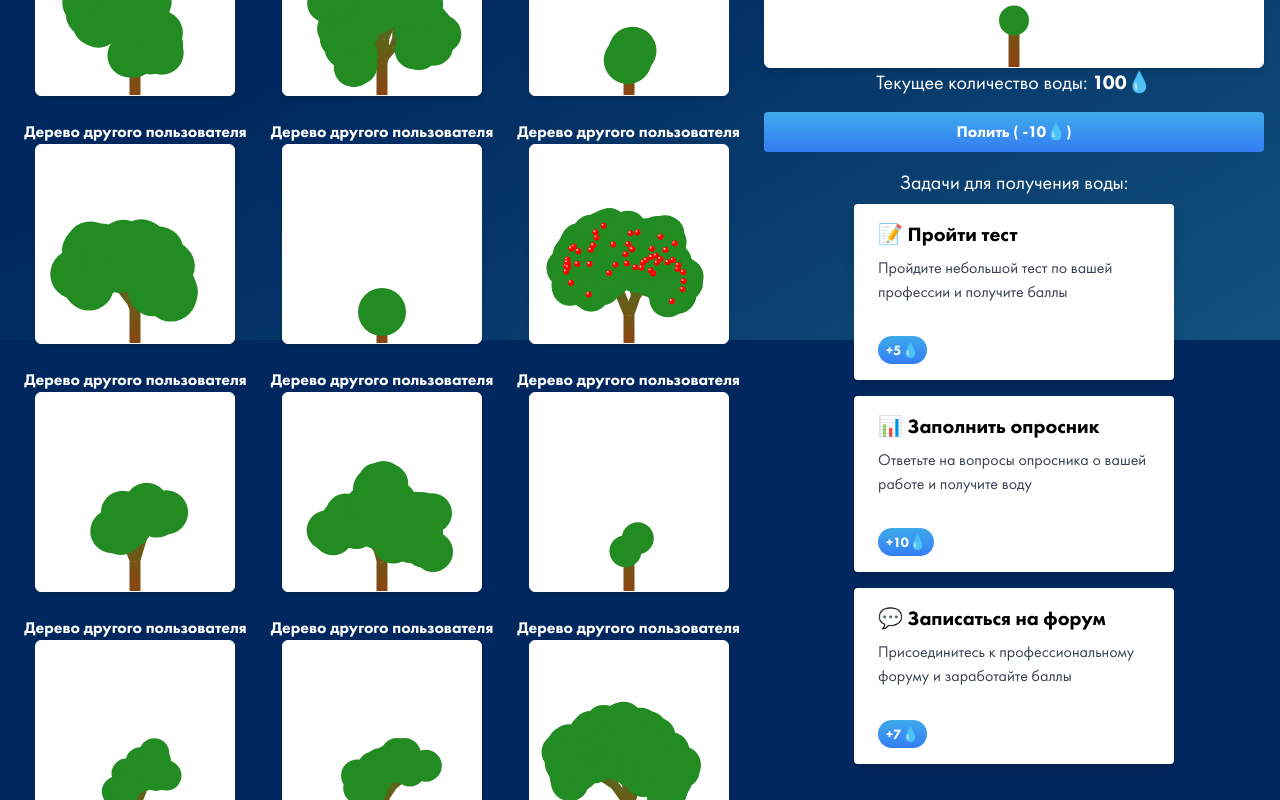
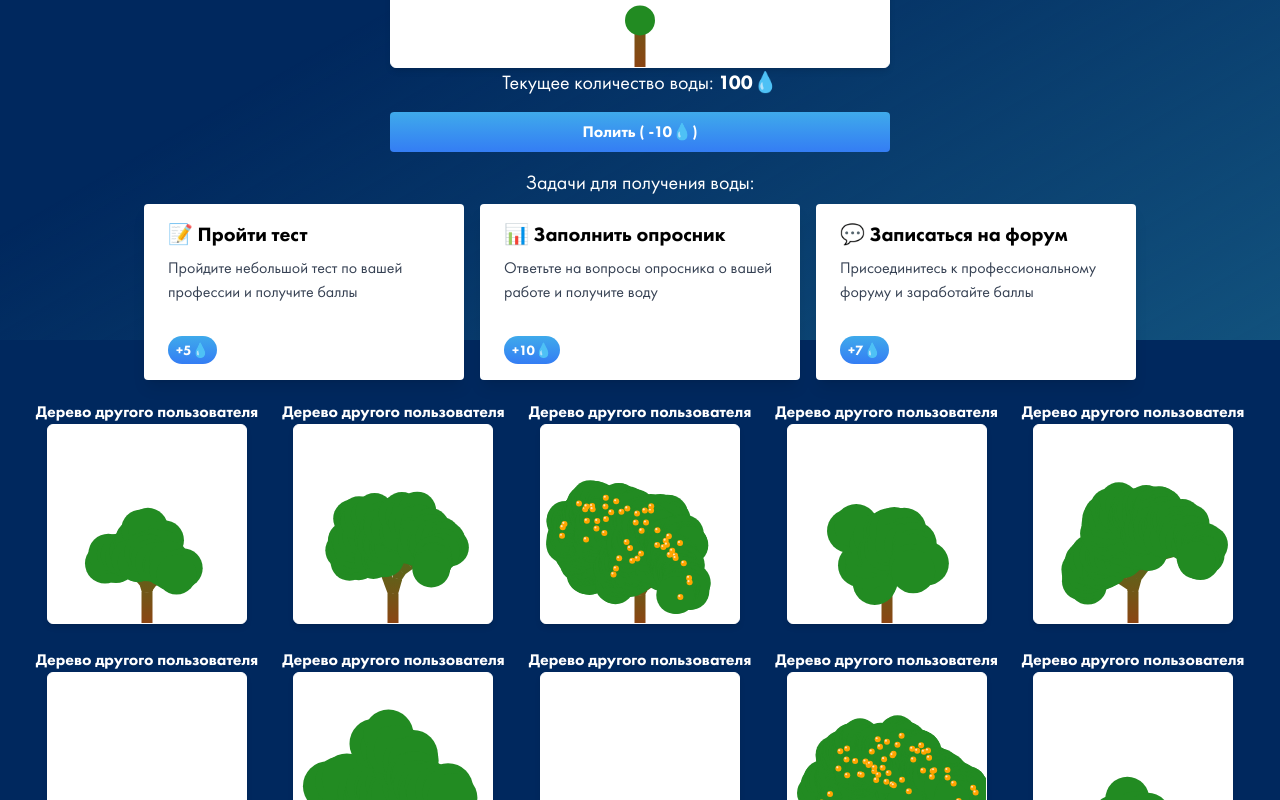
Before and after one commit to dmitrykulakovfrontend/vite-react, a React (Vite) app: page / in a window 1280 px wide. Shown: the part 460-1260 px from the top of the page. Built offline with nearby package versions, Linux system fonts and the light colour scheme.

Commit message:
add infinite scroll

```diff
--- a/package.json
+++ b/package.json
@@ -15,6 +15,7 @@
     "@tanstack/react-router-devtools": "^1.131.42",
     "react": "^19.1.1",
     "react-dom": "^19.1.1",
+    "react-infinite-scroll-component": "^6.1.0",
     "swr": "^2.3.6",
     "tailwindcss": "^4.1.13"
   },
--- a/src/routes/index.tsx
+++ b/src/routes/index.tsx
@@ -7,6 +7,7 @@ export const Route = createFileRoute("/")({
 import { useRef, useState } from "react";
 import type { TreeOptions } from "../types/Tree";
 import { Tree, type TreeHandle } from "../components/Tree";
+import InfiniteScroll from "react-infinite-scroll-component";
 
 function Index() {
   const treeRef = useRef<TreeHandle>(null);
@@ -28,7 +29,6 @@ function Index() {
     container: null as unknown as HTMLDivElement,
     treeRef,
   });
-
   const growTree = () => {
     if (treeRef.current && water >= 10) {
       treeRef.current.growOneLevel();
@@ -47,9 +47,24 @@ function Index() {
       setTasks(updatedTasks);
     }
   };
+  const [trees, setTrees] = useState(
+    new Array(15).fill(1).map((_, i) => ({ id: i + 1 })),
+  );
 
-  const randomUsers = new Array(15).fill(1).map((_, i) => ({ id: i + 1 }));
-  console.log(randomUsers);
+  const fetchMoreData = () => {
+    // a fake async api call like which sends
+    // 20 more records in .5 secs
+    setTimeout(() => {
+      setTrees(
+        trees.concat(
+          new Array(15)
+            .fill(1)
+            .map((_, i) => ({ id: (trees.at(-1)?.id || 0) + i + 1 })),
+        ),
+      );
+    }, 500);
+  };
+
   const [tasks, setTasks] = useState([
     {
       id: 1,
@@ -78,42 +93,7 @@ function Index() {
   ]);
 
   return (
-    <div className="flex justify-evenly w-full h-screen gap-4 p-4 max-[52rem]:flex-col-reverse max-[52rem]:items-center ">
-      <div className="flex flex-wrap items-start gap-4 justify-center-safe xl:max-w-4xl">
-        {randomUsers.map((user) => {
-          return (
-            <Link
-              key={user.id}
-              to="/forest"
-              className="[&.active]:font-bold block p-1"
-            >
-              <div className="flex flex-col items-center justify-center cursor-pointer">
-                <span className=" font-futura-heavy">
-                  Дерево другого пользователя
-                </span>
-                <div className="flex border shadow-md rounded-md bg-white w-[200px] h-[200px] max-w-[200px]">
-                  <Tree
-                    {...{
-                      seed: Math.random() * 100000,
-                      depth: Math.round(Math.random() * 11),
-                      growthSpeed: 50,
-                      treeScale: 1,
-                      branchWidth: 1,
-                      colorMode: "gradient" as "gradient" | "solid",
-                      color: "#000000",
-                      gradientColorStart: "#8B4513",
-                      gradientColorEnd: "#228B22",
-                      leafColor: "#228B22",
-                      leafSize: 15 + Math.round(Math.random() * 11),
-                      container: null as unknown as HTMLDivElement,
-                    }}
-                  />
-                </div>
-              </div>
-            </Link>
-          );
-        })}
-      </div>
+    <div className="flex flex-col items-center w-full h-screen gap-4 p-4 justify-evenly ">
       <div className="flex flex-col items-center gap-2">
         <div className="flex flex-col text-lg">
           <p>
@@ -197,6 +177,55 @@ function Index() {
           </div>
         </div>
       </div>
+      <InfiniteScroll
+        dataLength={trees.length}
+        next={fetchMoreData}
+        hasMore={true}
+        loader={<h4>Loading...</h4>}
+      >
+        <div className="flex flex-wrap items-start gap-4 justify-center-safe">
+          {trees.map((tree) => {
+            return (
+              <Link
+                key={tree.id}
+                to="/forest"
+                className="[&.active]:font-bold block p-1"
+              >
+                <div className="flex flex-col items-center justify-center cursor-pointer">
+                  <span className=" font-futura-heavy">
+                    Дерево другого пользователя
+                  </span>
+                  <div className="flex border shadow-md rounded-md bg-white w-[200px] h-[200px] max-w-[200px]">
+                    <Tree
+                      {...{
+                        seed: Math.random() * 100000,
+                        depth: Math.round(Math.random() * 11),
+                        growthSpeed: 50,
+                        treeScale: 1,
+                        branchWidth: 1,
+                        colorMode: "gradient" as "gradient" | "solid",
+                        color: "#000000",
+                        gradientColorStart: "#8B4513",
+                        gradientColorEnd: "#228B22",
+                        leafColor: "#228B22",
+                        leafSize: 15 + Math.round(Math.random() * 11),
+                        container: null as unknown as HTMLDivElement,
+                      }}
+                    />
+                  </div>
+                </div>
+              </Link>
+            );
+          })}
+        </div>
+      </InfiniteScroll>
+      {/* <div>
+        {state.items.map((i, index) => (
+          <div style={style} key={index}>
+            div - #{index}
+          </div>
+        ))}
+      </div> */}
       {/* <TreeDebugger
         growTree={growTree}
         growTreeBack={growTreeBack}
--- a/src/utils/TreeAnimation.ts
+++ b/src/utils/TreeAnimation.ts
@@ -252,6 +252,7 @@ class TreeAnimation {
       ey: number;
       depth: number;
     }[] = [];
+    const fruitType = this.random(0, 1) > 0.5 ? "red" : "orange";
 
     // draw fully-grown depths (0 .. currentDepth-1)
     for (let d = 0; d < this.currentDepth; d++) {
@@ -344,10 +345,9 @@ class TreeAnimation {
     for (const leaf of leafQueue) {
       this.drawLeaf(leaf.ex, leaf.ey);
     }
-
-    // --- Draw apples on top of leaves ---
+    // --- Draw fruits on top of leaves ---
     for (const leaf of leafQueue) {
-      // only add apples when tree is fully grown
+      // only add fruits when tree is fully grown
       if (this.depth === this.fullDepth && this.random(0, 1) < 0.05) {
         const dx = leaf.ex - leaf.sx;
         const dy = leaf.ey - leaf.sy;
@@ -358,19 +358,19 @@ class TreeAnimation {
         const ax = leaf.ex + nx * offset;
         const ay = leaf.ey + ny * offset;
 
-        const appleRadius = Math.max(3, Math.floor(this.leafSize * 0.2));
+        const fruitRadius = Math.max(3, Math.floor(this.leafSize * 0.2));
         this.ctx.beginPath();
-        this.ctx.arc(ax, ay, appleRadius, 0, Math.PI * 2);
-        this.ctx.fillStyle = "red";
+        this.ctx.arc(ax, ay, fruitRadius, 0, Math.PI * 2);
+        this.ctx.fillStyle = fruitType;
         this.ctx.fill();
         this.ctx.closePath();
 
         // highlight
         this.ctx.beginPath();
         this.ctx.arc(
-          ax - appleRadius * 0.35,
-          ay - appleRadius * 0.35,
-          appleRadius * 0.35,
+          ax - fruitRadius * 0.35,
+          ay - fruitRadius * 0.35,
+          fruitRadius * 0.35,
           0,
           Math.PI * 2,
         );
```
Also changed, not shown: 1 other file (tests, documents, lock files or other folders).
